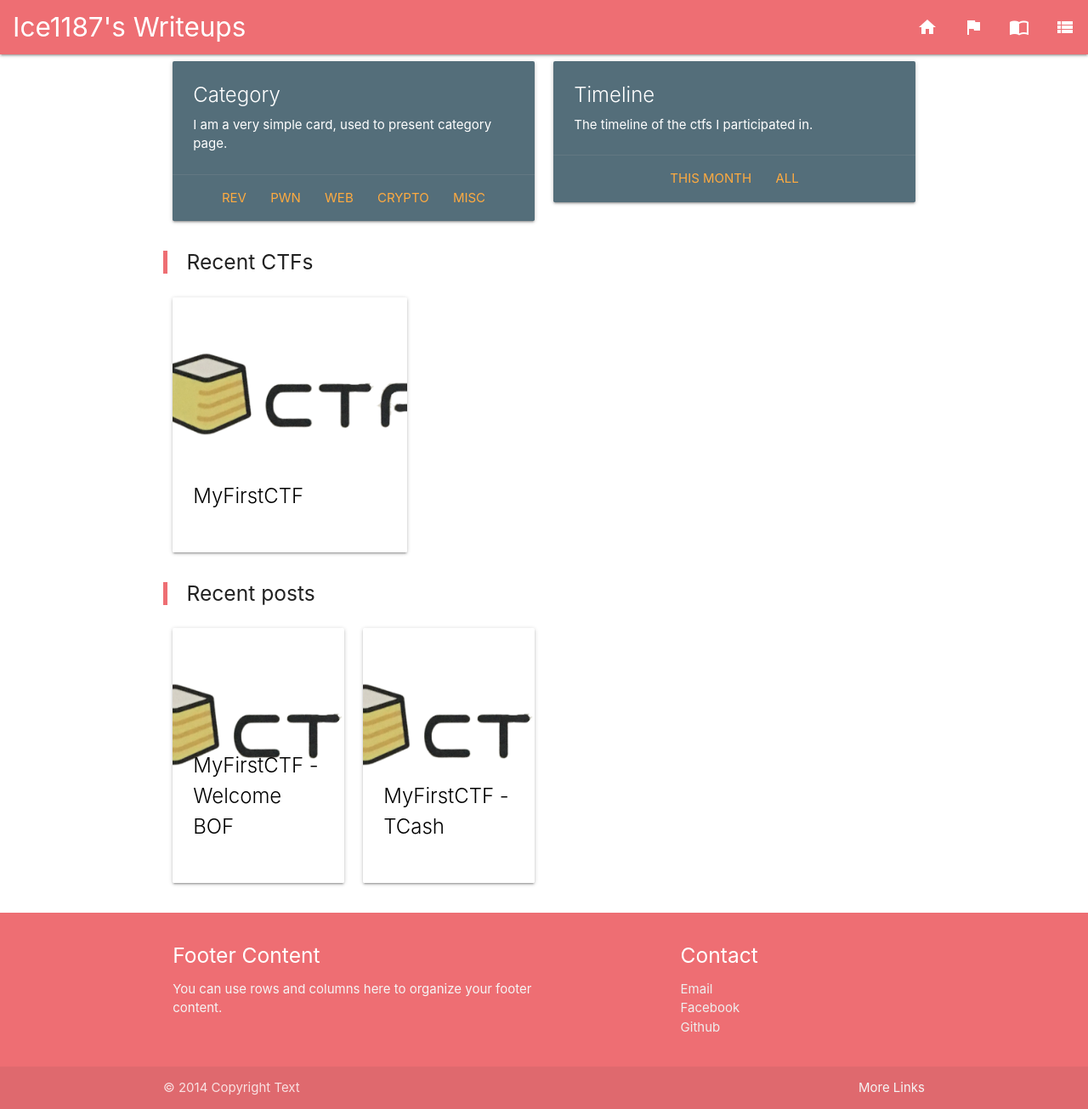
After one commit to Ice1187/django-blog, a Django app: page /blog/writeups/ in a window 1280 px wide. The commit adds this page. Shown: the whole page at 85% size. Run offline with Django 3.2, Linux system fonts and the light colour scheme; data comes from the database, SQL or seed files in the repository.

Commit message:
writeups.html completed

```diff
--- a/blog/models.py
+++ b/blog/models.py
@@ -12,6 +12,7 @@ class WriteupCTF(models.Model):
 
 	class Meta():
 		ordering = ["-date", "name"]
+		get_latest_by = "-date"
 
 	def __str__(self):
 		return self.name
--- a/blog/templates/blog/navbar.html
+++ b/blog/templates/blog/navbar.html
@@ -1,4 +1,3 @@
-<!DOCTYPE html>
 <!DOCTYPE html>
 <html>
 <head>
@@ -20,12 +19,12 @@
 <body>
  <nav>
     <div class="nav-wrapper">
-      <a href="/blog/index.html" class="brand-logo"><i class="material-icons"cloud></i>
+      <a href="/blog/index.html" class="brand-logo"><i class="material-icons"></i>
       {% block navbarlogo %}Ice1187's Blog{% endblock navbarlogo %}</a>
       <ul class="right hide-on-med-and-down">
         <li><a href="/blog/index.html"><i class="material-icons">home</i></a></li>
-        <li><a href="writeup.html"><i class="material-icons">flag</i></a></li>
-        <li><a href="bookreview.html"><i class="material-icons">import_contacts</i></a></li>
+        <li><a href="/blog/writeups/"><i class="material-icons">flag</i></a></li>
+        <li><a href="bookreviews.html"><i class="material-icons">import_contacts</i></a></li>
         <li><a href="mobile.html"><i class="material-icons">view_list</i></a></li>
       </ul>
     </div>
@@ -37,6 +36,32 @@
   {% endblock content %}
 </div>
 
+<!-- footer -->
+<footer class="page-footer">
+  <div class="container">
+    <div class="row">
+      <div class="col s12 l6">
+        <h5 class="white-text">Footer Content</h5>
+        <p class="grey-text text-lighten-4">You can use rows and columns here to organize your footer content.</p>
+      </div>
+      <div class="col offset-l2 s12 l4">
+        <h5 class="white-text">Contact</h5>
+        <ul>
+          <li><a class="grey-text text-lighten-3" href="mailto:hcc001202@gmail.com">Email</a></li>
+          <li><a class="grey-text text-lighten-3" href="https://www.facebook.com/1202aga">Facebook</a></li>
+          <li><a class="grey-text text-lighten-3" href="https://github.com/Ice1187">Github</a></li>
+        </ul>
+      </div>
+    </div>
+  </div>
+  <div class="footer-copyright">
+    <div class="container">
+    © 2014 Copyright Text
+    <a class="grey-text text-lighten-4 right" href="#!">More Links</a>
+    </div>
+  </div>
+</footer>
+
 <script defer type="text/javascript">M.AutoInit();</script>
 </body>
 </html>
--- /dev/null
+++ b/blog/templates/blog/writeups.html
@@ -0,0 +1,92 @@
+{% extends "blog/navbar.html" %}
+{% block navbarlogo %}
+  Ice1187's Writeups
+{% endblock navbarlogo %}
+{% block content %}
+
+<div class="row">
+  <div class="col s12 m6 l6">
+  	<a href="#">
+      <div class="card blue-grey darken-1 waves-effect waves-light hoverable" style="width: 100%;">
+        <div class="card-content white-text">
+          <span class="card-title">Category</span>
+          <p>I am a very simple card, used to present category page.</p>
+        </div>
+        <div class="card-action center-align">
+          <a href="#">Rev</a>
+          <a href="#">Pwn</a>
+          <a href="#">Web</a>
+          <a href="#">Crypto</a>
+          <a href="#">Misc</a>
+        </div>
+      </div>
+    </a>
+  </div>
+  <div class="col s12 m6 l6">
+  	<a href="#">
+      <div class="card blue-grey darken-1 waves-effect waves-light hoverable" style="width: 100%;">
+        <div class="card-content white-text">
+          <span class="card-title">Timeline</span>
+          <p>The timeline of the ctfs I participated in.</p>
+        </div>
+        <div class="card-action center-align">
+          <a href="#">This month</a>
+          <a href="#">All</a>
+        </div>
+      </div>
+    </a>
+  </div>
+</div>
+
+<blockquote>
+  <h5>
+    Recent CTFs
+  </h5>
+</blockquote>
+
+<div class="row">
+{% for ctf in ctfs %}
+  <div class="col s12 m4 l4">
+    <div class="card waves-effect waves-light hoverable" >
+      <div class="card-image">
+        <img src="{{ ctf.img.url }}" style="
+        height: 300px;
+        object-fit: cover;
+        object-position: top;"
+        alt={{ ctf.img.name }}>
+        <div class="card-title">
+          <p style="color: black;">{{ ctf.name }}</p>
+        </div>
+      </div>
+    </div>
+  </div>
+{% endfor %}
+</div>
+
+
+<blockquote>
+  <h5>
+    Recent posts
+  </h5>
+</blockquote>
+
+<div class="row">
+{% for writeup in writeups %}
+  <div class="col s12 m6 l3">
+    <div class="card waves-effect waves-light hoverable" >
+      <div class="card-image">
+        <img src="{{ writeup.ctf.img.url }}" style="
+        height: 300px;
+        object-fit: cover;
+        object-position: top;"
+        alt={{ writeup.ctf.img.name }}>
+        <div class="card-title">
+          <p style="color: black;">{{ writeup.ctf.name }} - <br>{{ writeup.name }}</p>
+        </div>
+      </div>
+    </div>
+  </div>
+{% endfor %}
+</div>
+
+{% endblock content %}
--- a/blog/urls.py
+++ b/blog/urls.py
@@ -5,6 +5,7 @@ app_name = 'blog'
 urlpatterns = [
     path('', views.index, name='index'),
     path('index.html', views.index, name='index'),
-    path('bookreview.html', views.bookreview, name='testing'),
+    path('bookreviews.html', views.bookreviews, name='bookreviews'),
+    path('writeups/', views.writeups, name='writeups'),
     path('test/', views.test, name='test'),
 ]
--- a/blog/views.py
+++ b/blog/views.py
@@ -7,20 +7,30 @@ from .models import WriteupCategory, WriteupArticle, WriteupCTF, WriteupTag, Rev
 
 def index(request):
 	writeups = WriteupArticle.objects.select_related('ctf')
-	writeupimg = WriteupCTF.objects.get(pk=1).img
+	writeupimg = WriteupCTF.objects.latest().img
 	reviews = ReviewArticle.objects.all()
-	reviewimg = ReviewArticle.objects.get(pk=1).img
+	reviewimg = ReviewArticle.objects.latest().img
 	img = {
-		'writeups': writeups,
-		'reviews': reviews,
+		'writeups': writeups[:4],
+		'reviews': reviews[:4],
 		'reviewimg': reviewimg,
 		'writeupimg':  writeupimg,
 		}
 	return render(request, 'blog/index.html', img)
 
 
-def bookreview(request):
-    return render(request, 'blog/bookreview.html')
+def writeups(request):
+	writeups = WriteupArticle.objects.select_related('ctf')
+	ctfs = WriteupCTF.objects.all()
+	img = {
+		'writeups': writeups[:8],
+		'ctfs': ctfs[:3],
+	}
+	return render(request, 'blog/writeups.html', img)
+
+
+def bookreviews(request):
+    return render(request, 'blog/bookreviews.html')
 
 
 def test(request):
```
Also changed, not shown: blog/templates/blog/ctf.html (added, +9 -0 lines), blog/templates/blog/index.html (+14 -11 lines).
